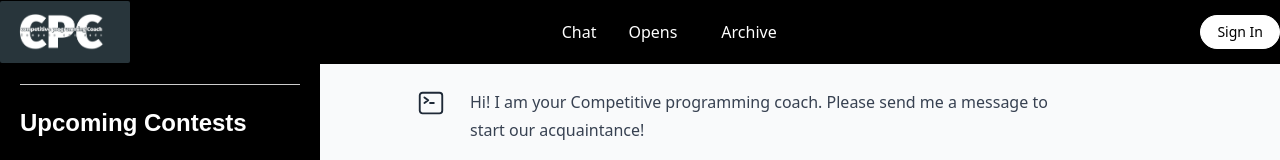
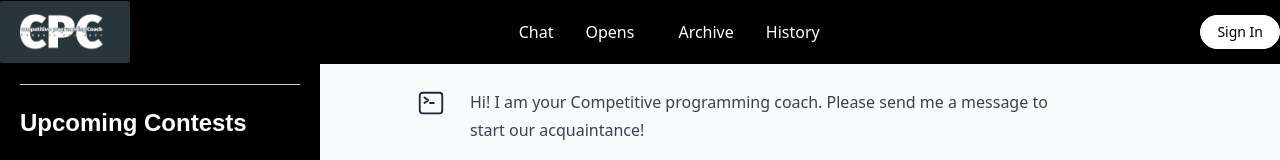
Before and after one commit to zhonniks/CPC, a Next.js app: page / in a window 1280 px wide. Shown: the top 160 px of the page. Built offline with nearby package versions, Linux system fonts and the light colour scheme; no server answers.

Commit message:
Added history to navbar

```diff
--- a/components/layout/navbar.jsx
+++ b/components/layout/navbar.jsx
@@ -41,6 +41,9 @@ export default function NavBar({ session }) {
             Opens
           </Link>
           <ContestDropdown />
+          <Link href="/timeline" className="text-white hover:text-blue-800 transition-colors">
+            History
+          </Link>
         </div>
         <div>
           {session ? (
```
Also changed, not shown: components/home/contest_list.css (line endings or trailing spaces).
